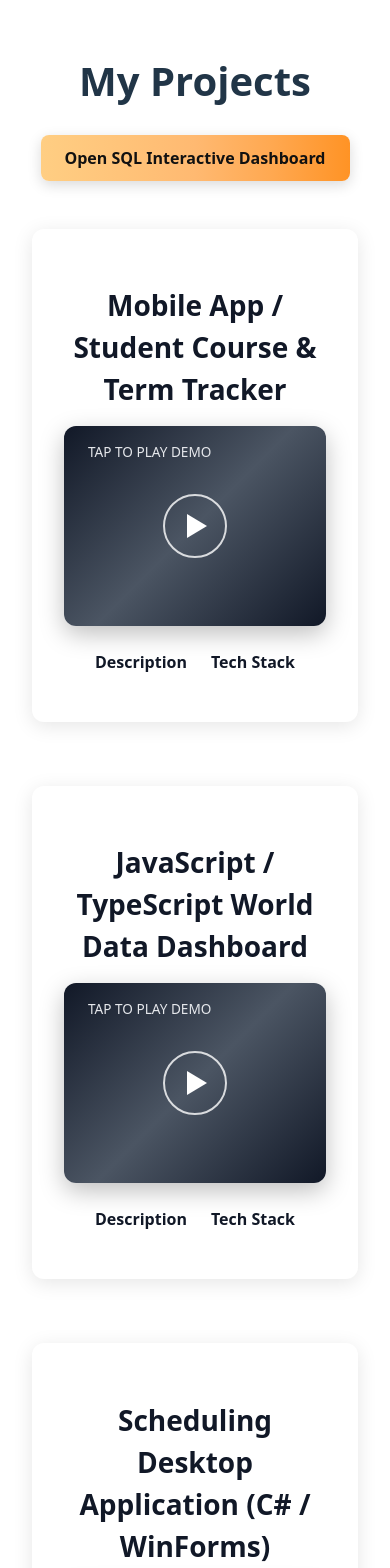
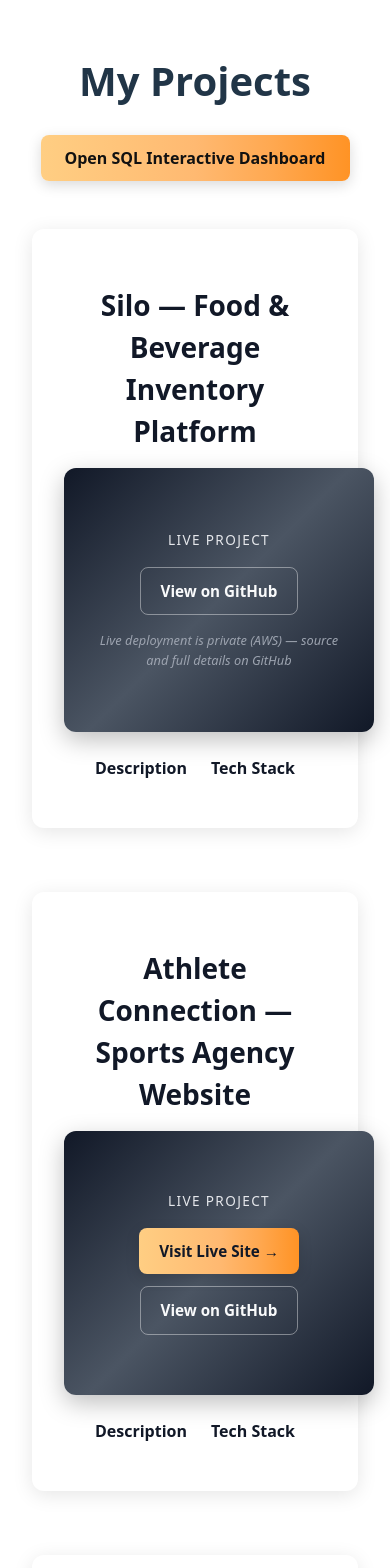
Before and after one commit to Chasmatt/Technical-Solutions-portfolio, a React (Vite) app: page /Projects in a window 390 px wide. Shown: the top 1568 px of the page. Built offline with nearby package versions, Linux system fonts and the light colour scheme.

Commit message:
Refresh portfolio: expand tech stack, sharpen bio, add Silo and Athlete Connection projects

```diff
--- a/src/components/TechStack.jsx
+++ b/src/components/TechStack.jsx
@@ -4,19 +4,27 @@ import { motion } from 'framer-motion';
 const categories = [
     {
         name: "Front-End Development",
-        skills: ["HTML", "CSS", "JavaScript", "API Integration"]
+        skills: ["React 18", "Astro", "Vite", "JavaScript", "HTML", "CSS", "Tailwind CSS", "Framer Motion", "XAML"]
     },
     {
         name: "Back-End Development",
-        skills: ["C#", "Python"]
+        skills: ["C#", "ASP.NET Core 8", ".NET 8", "Entity Framework Core", "Python", "REST API Design", "JWT Authentication"]
     },
     {
         name: "Databases",
-        skills: ["SQL", "MySQL", "SQLite", "DBeaver"]
+        skills: ["PostgreSQL", "MySQL", "SQLite", "SQL", "DBeaver"]
     },
     {
-        name: "Tools & Frameworks",
-        skills: ["Observability Tools(DataDog)", "ITSM (Jira)", "GitHub", "Node.js", ".NET", ".NET MAUI"]
+        name: "Mobile Development",
+        skills: [".NET MAUI", "MVVM", "Cross-Platform (Android + iOS)", "Local Notifications"]
+    },
+    {
+        name: "Cloud & DevOps",
+        skills: ["AWS (EC2, RDS)", "Nginx", "systemd", "Netlify", "GitHub", "GitHub Actions", "CI/CD"]
+    },
+    {
+        name: "Testing & Integrations",
+        skills: ["xUnit", "Unit + Integration Testing", "Anthropic Claude API", "Observability (DataDog)", "ITSM (Jira)", "Node.js"]
     }
 ];
 
--- a/src/pages/Home.jsx
+++ b/src/pages/Home.jsx
@@ -63,9 +63,18 @@ const Home = () => {
                         color: '#6B7280'
                     }}
                 >
-                    I'm Chasity Matthias, a Software Engineer with 8 years of software support
-                    experience. Specializing in full-stack development and customer-centered problem solving.
+                    I'm Chasity Matthias, a full-stack <strong>Software Engineer</strong> with 8 years of software support experience. I design and ship production systems end-to-end &mdash; from event-sourced backend services in <strong>ASP.NET Core</strong> to modern <strong>React</strong> and <strong>Astro</strong> front-ends, cross-platform <strong>.NET MAUI</strong> mobile apps, and cloud deployments on <strong>AWS (EC2 + RDS)</strong>.
+                </p>
 
+                <p
+                    style={{
+                        fontSize: isMobile ? '1rem' : '1.125rem',
+                        lineHeight: '1.75rem',
+                        marginBottom: '1rem',
+                        color: '#6B7280'
+                    }}
+                >
+                    My recent work includes <strong>Silo</strong>, a food-and-beverage inventory platform with an immutable ledger, multi-branch design, and an AI-powered allergen detector wired to the Anthropic Claude API &mdash; deployed on AWS with 92 unit and 41 integration tests. I care about clean domain modeling, thoughtful testing, and shipping software that actually helps the people using it.
                 </p>
 
                 <p
@@ -74,7 +83,7 @@ const Home = () => {
                         lineHeight: '1.75rem'
                     }}
                 >
-                    Bachelor's Degree in <strong>Software Engineering.</strong> I am Certified in <strong>Front-End Development, ITIL, AWS Cloud Practitioner, and CompTIA Project+</strong>. I bring a fusion of engineering insight and real-world operational readiness, capable of bridging the gap between product development and customer satisfaction.
+                    Bachelor's Degree in <strong>Software Engineering.</strong> Certified in <strong>Front-End Development, ITIL, AWS Cloud Practitioner, and CompTIA Project+</strong>. Eight years of customer-facing software support brings the operational readiness engineering teams often miss &mdash; I know what production feels like when it breaks, and I build systems accordingly.
                 </p>
 
                 {/* Button Section */}
--- a/src/pages/Projects.jsx
+++ b/src/pages/Projects.jsx
@@ -28,14 +28,39 @@ const Projects = () => {
 
     const projects = [
         {
+            id: 5,
+            title: "Silo — Food & Beverage Inventory Platform",
+            repoUrl: "https://github.com/Chasmatt/Silo_BOH-Inventory-Management",
+            techStack: [
+                "ASP.NET Core 8", "C#", "React 18", "PostgreSQL", "AWS (EC2 + RDS)",
+                "Entity Framework Core", "JWT Authentication", "xUnit", "Anthropic Claude API",
+                "Event Sourcing", "Nginx", "systemd"
+            ],
+            description:
+                "Full-stack inventory management platform for multi-location restaurants. Features an immutable event-sourced ledger, multi-branch design with branch-scoped JWT claims, and a BFS-based unit conversion engine that handles cross-category conversions (jars → ounces, cases → pounds). AI-driven allergen detection via the Anthropic Claude API auto-scans every new item for FDA Big 9 allergens. Deployed on AWS EC2 + RDS behind Nginx with systemd-managed .NET service. 92 unit + 41 integration tests (xUnit).",
+        },
+        {
+            id: 6,
+            title: "Athlete Connection — Sports Agency Website",
+            liveUrl: "https://athleteconnectionsportsgroup.netlify.app",
+            repoUrl: "https://github.com/Chasmatt/athlete_connection",
+            techStack: [
+                "Astro 5", "Tailwind CSS", "TypeScript", "Netlify", "Netlify Forms",
+                "Static Site Generation", "Responsive Design"
+            ],
+            description:
+                "Marketing website for a boutique basketball sports agency, connecting high-school, college, and professional players with representation and career development. Built with Astro 5 (zero-JS by default) and Tailwind CSS for fast Core Web Vitals. Contact form uses Netlify's native form handling with a honeypot for bot protection. Continuously deployed to Netlify on every push to main.",
+        },
+        {
             id: 1,
             title: "Mobile App / Student Course & Term Tracker",
             videoSrc: "/videos/Project1.mp4",
+            repoUrl: "https://github.com/Chasmatt/term-tracker-mobile",
             techStack: [
-                ".NET MAUI", "C#", "SQLite", "MVVM", "XAML", "Mobile UI"
+                ".NET MAUI", "C#", "SQLite", "MVVM", "XAML", "Cross-Platform (Android + iOS)", "Local Notifications"
             ],
             description:
-                "Built a cross-platform mobile app to track student terms, courses, and assessments. Implemented full local data storage with SQLite and full CRUD functionality. Designed a responsive, multi-page interface using XAML and MVVM for clean, scalable architecture.",
+                "Cross-platform mobile app for tracking academic terms, courses, and assessments. Local-first with SQLite persistence and native notifications on term/course/assessment dates. Built with .NET MAUI + MVVM for clean separation between UI (XAML) and data services. Ships to both Android and iOS from a single codebase.",
         },
         {
             id: 2,
@@ -149,9 +174,10 @@ const Projects = () => {
                             {project.title}
                         </h2>
 
-                        {/* VIDEO */}
+                        {/* VIDEO OR LINK CARD */}
                         <div style={{ marginBottom: "1.5rem" }}>
-                            {activeVideoId === project.id ? (
+                            {project.videoSrc ? (
+                                activeVideoId === project.id ? (
                                     <video
                                         controls
                                         style={{
@@ -213,6 +239,95 @@ const Projects = () => {
                                                 }}
                                             />
                                         </div>
+                                    </div>
+                                )
+                            ) : (
+                                <div
+                                    style={{
+                                        width: "100%",
+                                        minHeight: isMobile ? "200px" : "260px",
+                                        borderRadius: "12px",
+                                        background:
+                                            "linear-gradient(135deg, #111827, #4b5563, #111827)",
+                                        boxShadow: "0px 8px 24px rgba(0,0,0,0.25)",
+                                        display: "flex",
+                                        flexDirection: "column",
+                                        alignItems: "center",
+                                        justifyContent: "center",
+                                        gap: "1rem",
+                                        padding: "2rem 1.5rem",
+                                        textAlign: "center",
+                                    }}
+                                >
+                                    <span
+                                        style={{
+                                            color: "#e5e7eb",
+                                            fontSize: "0.85rem",
+                                            textTransform: "uppercase",
+                                            letterSpacing: "0.1em",
+                                        }}
+                                    >
+                                        Live Project
+                                    </span>
+                                    <div
+                                        style={{
+                                            display: "flex",
+                                            gap: "0.75rem",
+                                            flexWrap: "wrap",
+                                            justifyContent: "center",
+                                        }}
+                                    >
+                                        {project.liveUrl && (
+                                            <a
+                                                href={project.liveUrl}
+                                                target="_blank"
+                                                rel="noopener noreferrer"
+                                                style={{
+                                                    padding: "0.75rem 1.25rem",
+                                                    fontSize: "0.95rem",
+                                                    fontWeight: 600,
+                                                    color: "#111827",
+                                                    background:
+                                                        "linear-gradient(90deg, #ffce83, #ffc47a, #ffb971, #ffa850, #ff9325)",
+                                                    borderRadius: "8px",
+                                                    textDecoration: "none",
+                                                    boxShadow: "0 4px 14px rgba(0,0,0,0.15)",
+                                                }}
+                                            >
+                                                Visit Live Site &rarr;
+                                            </a>
+                                        )}
+                                        {project.repoUrl && (
+                                            <a
+                                                href={project.repoUrl}
+                                                target="_blank"
+                                                rel="noopener noreferrer"
+                                                style={{
+                                                    padding: "0.75rem 1.25rem",
+                                                    fontSize: "0.95rem",
+                                                    fontWeight: 600,
+                                                    color: "#f9fafb",
+                                                    background: "transparent",
+                                                    border: "1px solid rgba(255,255,255,0.4)",
+                                                    borderRadius: "8px",
+                                                    textDecoration: "none",
+                                                }}
+                                            >
+                                                View on GitHub
+                                            </a>
+                                        )}
+                                    </div>
+                                    {!project.liveUrl && (
+                                        <span
+                                            style={{
+                                                color: "#9ca3af",
+                                                fontSize: "0.8rem",
+                                                fontStyle: "italic",
+                                            }}
+                                        >
+                                            Live deployment is private (AWS) &mdash; source and full details on GitHub
+                                        </span>
+                                    )}
                                 </div>
                             )}
                         </div>
```
Lines whose indentation alone changed are shown as unchanged.
